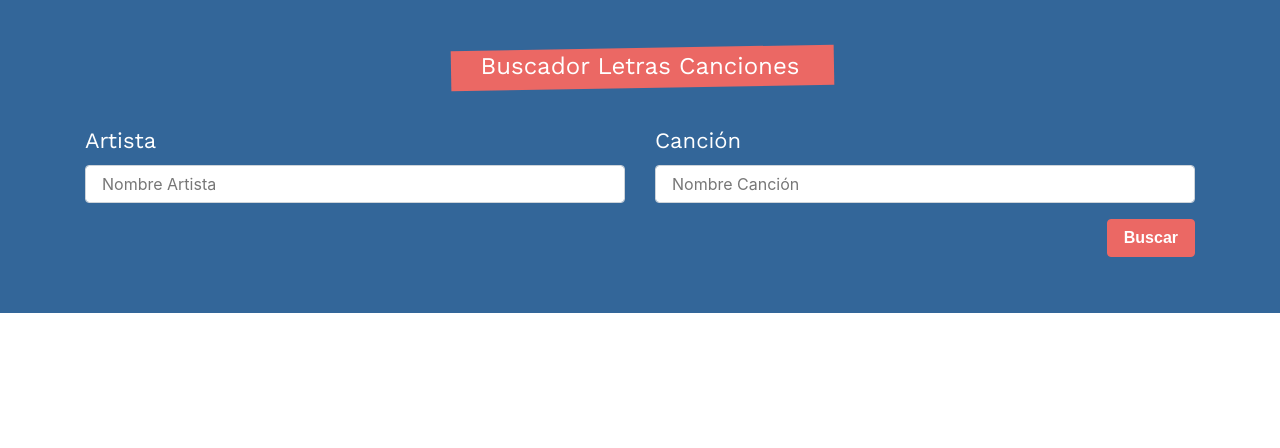
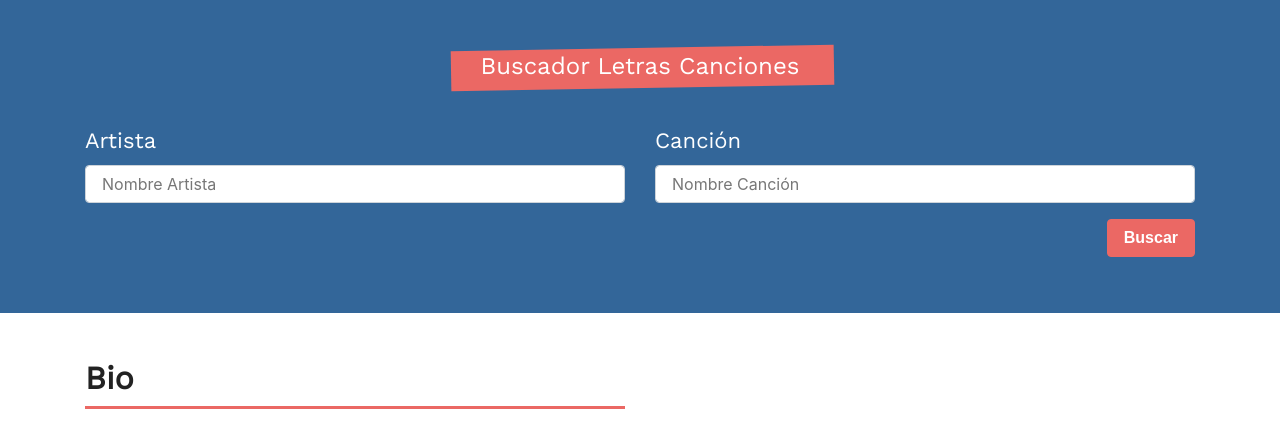
Before and after one commit to sshradamanthys/udemy-letras, a React (Create React App) app: page / in a window 1280 px wide. Shown: the top 448 px of the page. Built offline with nearby package versions, Linux system fonts and the light colour scheme; a web font is replaced by a local one.

Commit message:
+ Component Lyrics

```diff
--- a/src/App.js
+++ b/src/App.js
@@ -1,6 +1,7 @@
 import { useState, useEffect } from "react";
 import axios from "axios";
 import Form from "./components/Form";
+import Lyrics from "./components/Lyrics";
 
 function App() {
   const [qLyrics, setQLyrics] = useState({});
@@ -24,10 +25,19 @@ function App() {
     fetchAPI();
   }, [qLyrics]);
 
-  console.log(lyrics);
   return (
     <>
       <Form setQLyrics={setQLyrics} />
+      <div className="container mt-5">
+        <div className="row">
+          <div className="col-md-6">
+            <h2>Bio</h2>
+          </div>
+          <div className="col-md-6">
+            <Lyrics lyrics={lyrics} />
+          </div>
+        </div>
+      </div>
     </>
   );
 }
--- /dev/null
+++ b/src/components/Lyrics.js
@@ -0,0 +1,11 @@
+const Lyrics = ({ lyrics }) => {
+  if (lyrics === "") return null;
+  return (
+    <>
+      <h2>Letra</h2>
+      <p style={{ whiteSpace: "pre-line" }}>{lyrics}</p>
+    </>
+  );
+};
+
+export default Lyrics;
```
